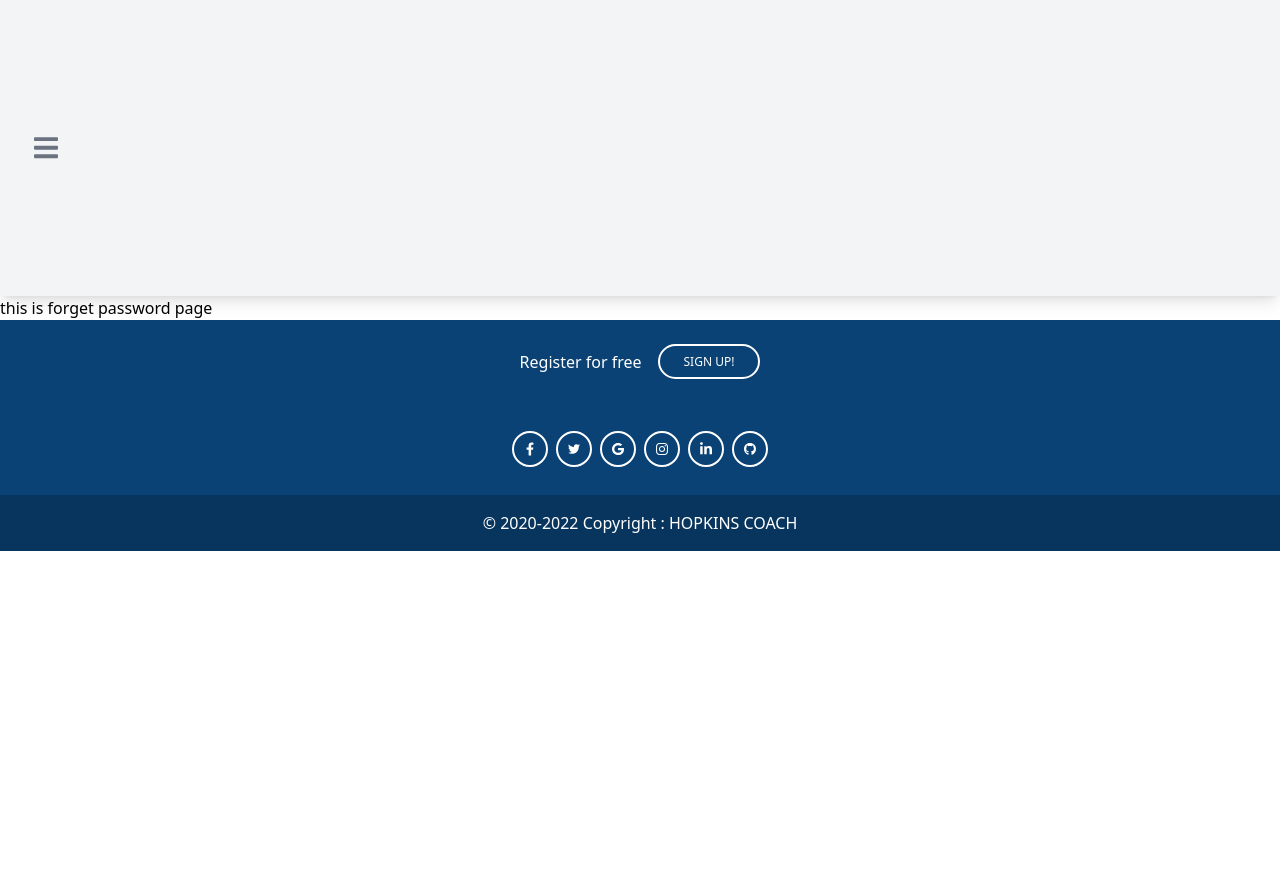
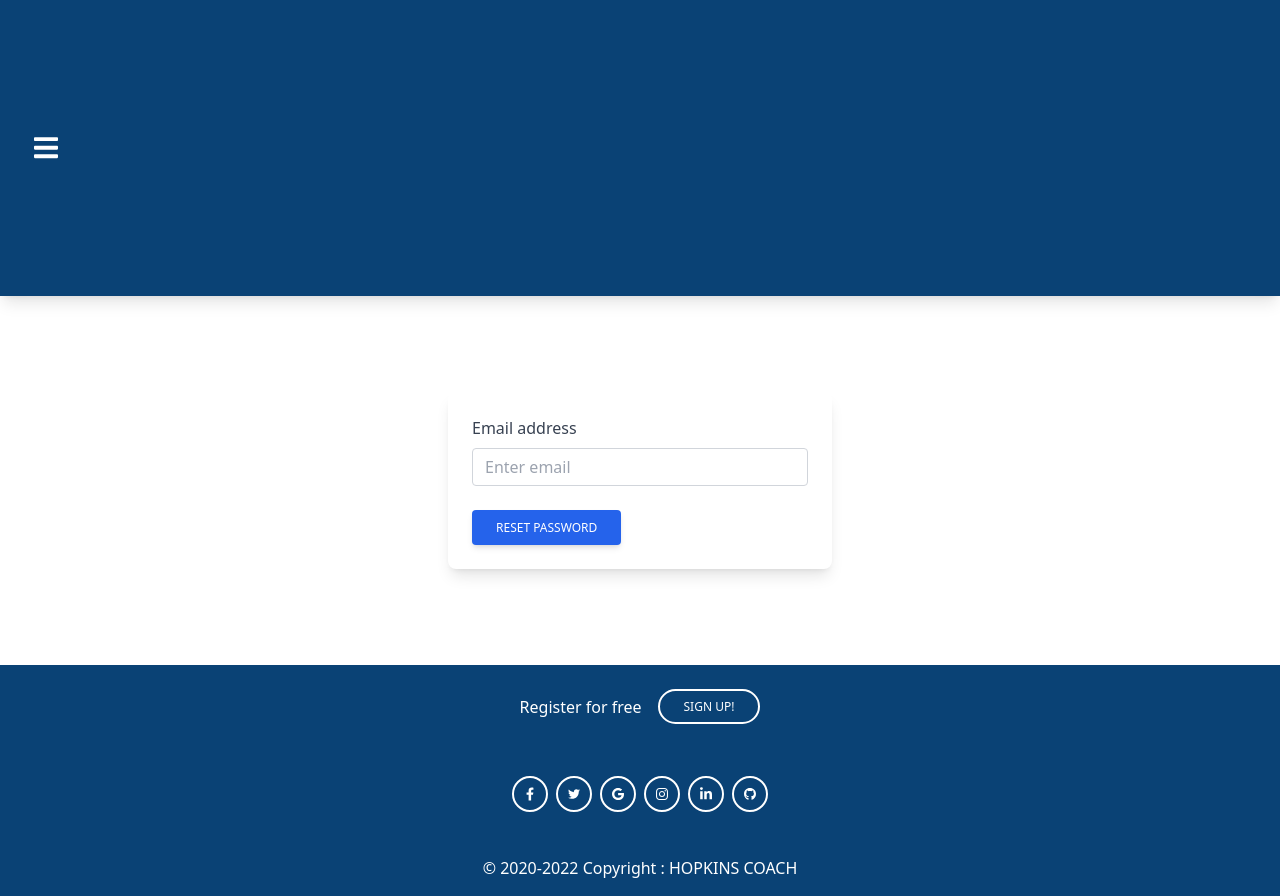
Before and after one commit to raselmahmud-coder/Independent-service-provider, a React (Create React App) app: page /forget_password in a window 1280 px wide. Before the commit the page ends 800 px from the top, so only its background shows below. Built offline with nearby package versions, Linux system fonts and the light colour scheme; no server answers; what tw-elements would draw is missing.

Commit message:
design correction and final production test

```diff
--- a/src/components/Pages/CheckOut/Checkout.js
+++ b/src/components/Pages/CheckOut/Checkout.js
@@ -3,7 +3,7 @@ import React from 'react';
 const Checkout = () => {
     return (
         <div>
-            <h1 className="text-5xl text-center my-5">hello check out page</h1>
+            <h1 className="text-3xl text-center my-5">welcome to the secret check out page coming soon the full design</h1>
         </div>
     );
 };
--- a/src/components/Pages/ForgetPassword/ForgetPassword.js
+++ b/src/components/Pages/ForgetPassword/ForgetPassword.js
@@ -1,11 +1,89 @@
-import React from 'react';
+import React from "react";
+import { useSendPasswordResetEmail } from "react-firebase-hooks/auth";
+import toast from "react-hot-toast";
+import auth from "../../../Firebase-init";
+import Spinner from "../../Shared/Spinner/Spinner";
 
 const ForgetPassword = () => {
-    return (
-        <div>
-            <h1>this is forget password page</h1>
-        </div>
-    );
+  const [sendPasswordResetEmail, sending, error] =
+    useSendPasswordResetEmail(auth);
+  const handlePasswordReset = async (e) => {
+    e.preventDefault();
+    const email = e.target.email.value;
+      await sendPasswordResetEmail(email);
+      toast.success("successfully sent password reset link", {
+          id:"reset"
+      })
+  };
+if (sending) {
+    return <Spinner/>
+    }
+    if (error) {
+        toast.error(error?.code, {
+            id:"reset_error"
+        })
+    }
+  return (
+    <div>
+      <div class="block p-6 rounded-lg shadow-lg bg-white max-w-sm mx-auto my-24">
+        <form onSubmit={handlePasswordReset}>
+          <div class="form-group mb-6">
+            <label
+              htmlFor="exampleInputEmail1"
+              class="form-label inline-block mb-2 text-gray-700"
+            >
+              Email address
+            </label>
+            <input
+              required
+              type="email"
+              name="email"
+              class="form-control
+        block
+        w-full
+        px-3
+        py-1.5
+        text-base
+        font-normal
+        text-gray-700
+        bg-white bg-clip-padding
+        border border-solid border-gray-300
+        rounded
+        transition
+        ease-in-out
+        m-0
+        focus:text-gray-700 focus:bg-white focus:border-blue-600 focus:outline-none"
+              id="exampleInputEmail1"
+              aria-describedby="emailHelp"
+              placeholder="Enter email"
+            />
+          </div>
+          <button
+            type="submit"
+            class="
+      px-6
+      py-2.5
+      bg-blue-600
+      text-white
+      font-medium
+      text-xs
+      leading-tight
+      uppercase
+      rounded
+      shadow-md
+      hover:bg-blue-700 hover:shadow-lg
+      focus:bg-blue-700 focus:shadow-lg focus:outline-none focus:ring-0
+      active:bg-blue-800 active:shadow-lg
+      transition
+      duration-150
+      ease-in-out"
+          >
+            Reset Password
+          </button>
+        </form>
+      </div>
+    </div>
+  );
 };
 
 export default ForgetPassword;
--- a/src/components/Pages/Sign Up/SignUp.js
+++ b/src/components/Pages/Sign Up/SignUp.js
@@ -21,7 +21,7 @@ const SignUp = () => {
   const [signInWithGoogle, googleUser, googleLoading, googleError] =
     useSignInWithGoogle(auth);
   const [createUserWithEmailAndPassword, user, loading, error] =
-    useCreateUserWithEmailAndPassword(auth);
+    useCreateUserWithEmailAndPassword(auth, { sendEmailVerification: true });
   const [userInfo, setUserInfo] = useState({
     email: "",
     password: "",
@@ -91,7 +91,7 @@ const SignUp = () => {
     });
   }
   if (googleError || error) {
-    toast.error("error happened", {
+    toast.error(googleError?.code || error?.code, {
       id: "error",
     });
   }
--- a/src/components/Pages/SignIn/SignIn.js
+++ b/src/components/Pages/SignIn/SignIn.js
@@ -30,7 +30,6 @@ const SignIn = () => {
   const handleForm = (e) => {
     e.preventDefault();
     signInWithEmailAndPassword(userInfo?.email, userInfo?.password);
-    console.log("sign is here");
   };
   const handleGoogleSignIn = () => {
     signInWithGoogle();
@@ -39,7 +38,7 @@ const SignIn = () => {
     return <Spinner />;
   }
   if (googleError || error) {
-    toast.error("error happened", {
+    toast.error(googleError?.code || error?.code, {
       id: "error",
     });
   }
--- a/src/components/Shared/Footer/Footer.js
+++ b/src/components/Shared/Footer/Footer.js
@@ -14,7 +14,7 @@ const Footer = () => {
               <span className="mr-4">Register for free</span>
               <button
                 type="button"
-                className="inline-block px-6 py-2 border-2 border-white text-white font-medium text-xs leading-tight uppercase rounded-full hover:bg-green-400 focus:outline-none focus:ring-0 transition duration-150 ease-in-out"
+                className="inline-block px-6 py-2 border-2 border-white text-white font-medium text-xs leading-tight uppercase rounded-full hover:text-gray-200 focus:outline-none focus:ring-0 transition duration-150 ease-in-out"
               >
                 Sign up!
               </button>
@@ -26,7 +26,7 @@ const Footer = () => {
             <a
               href="#!"
               type="button"
-              className="rounded-full border-2 border-white text-white leading-normal uppercase hover:bg-green-400 focus:outline-none focus:ring-0 transition duration-150 ease-in-out w-9 h-9 m-1"
+              className="rounded-full border-2 border-white text-white leading-normal uppercase hover:text-gray-200 focus:outline-none focus:ring-0 transition duration-150 ease-in-out w-9 h-9 m-1"
             >
               <svg
                 aria-hidden="true"
@@ -48,7 +48,7 @@ const Footer = () => {
             <a
               href="#!"
               type="button"
-              className="rounded-full border-2 border-white text-white leading-normal uppercase hover:bg-green-400 focus:outline-none focus:ring-0 transition duration-150 ease-in-out w-9 h-9 m-1"
+              className="rounded-full border-2 border-white text-white leading-normal uppercase hover:text-gray-200 focus:outline-none focus:ring-0 transition duration-150 ease-in-out w-9 h-9 m-1"
             >
               <svg
                 aria-hidden="true"
@@ -70,7 +70,7 @@ const Footer = () => {
             <a
               href="#!"
               type="button"
-              className="rounded-full border-2 border-white text-white leading-normal uppercase hover:bg-green-400 focus:outline-none focus:ring-0 transition duration-150 ease-in-out w-9 h-9 m-1"
+              className="rounded-full border-2 border-white text-white leading-normal uppercase hover:text-gray-200 focus:outline-none focus:ring-0 transition duration-150 ease-in-out w-9 h-9 m-1"
             >
               <svg
                 aria-hidden="true"
@@ -92,7 +92,7 @@ const Footer = () => {
             <a
               href="#!"
               type="button"
-              className="rounded-full border-2 border-white text-white leading-normal uppercase hover:bg-green-400 focus:outline-none focus:ring-0 transition duration-150 ease-in-out w-9 h-9 m-1"
+              className="rounded-full border-2 border-white text-white leading-normal uppercase hover:text-gray-200 focus:outline-none focus:ring-0 transition duration-150 ease-in-out w-9 h-9 m-1"
             >
               <svg
                 aria-hidden="true"
@@ -114,7 +114,7 @@ const Footer = () => {
             <a
               href="#!"
               type="button"
-              className="rounded-full border-2 border-white text-white leading-normal uppercase hover:bg-green-400 focus:outline-none focus:ring-0 transition duration-150 ease-in-out w-9 h-9 m-1"
+              className="rounded-full border-2 border-white text-white leading-normal uppercase hover:text-gray-200 focus:outline-none focus:ring-0 transition duration-150 ease-in-out w-9 h-9 m-1"
             >
               <svg
                 aria-hidden="true"
@@ -136,7 +136,7 @@ const Footer = () => {
             <a
               href="#!"
               type="button"
-              className="rounded-full border-2 border-white text-white leading-normal uppercase hover:bg-green-400 focus:outline-none focus:ring-0 transition duration-150 ease-in-out w-9 h-9 m-1"
+              className="rounded-full border-2 border-white text-white leading-normal uppercase hover:text-gray-200 focus:outline-none focus:ring-0 transition duration-150 ease-in-out w-9 h-9 m-1"
             >
               <svg
                 aria-hidden="true"
@@ -158,7 +158,7 @@ const Footer = () => {
         </div>
         <div
           className="text-center p-4"
-          style={{ backgroundColor: "rgba(0, 0, 0, 0.2)" }}
+          style={{ backgroundColor: "#0A4275" }}
         >
           &copy; 2020-{new Date().getFullYear()} Copyright :{" "}
           <Link className="text-white" to={"/"}>
--- a/src/components/Shared/Navbar/Navbar.js
+++ b/src/components/Shared/Navbar/Navbar.js
@@ -5,7 +5,7 @@ import { Link } from "react-router-dom";
 import auth from "../../../Firebase-init";
 import placeholder from "../../../images/placeholderImg.png";
 const Navbar = () => {
-  const [user, loading, error] = useAuthState(auth);
+  const [user] = useAuthState(auth);
   console.log(user?.photoURL);
   const handleSignOut = () => {
     signOut(auth);
@@ -13,6 +13,7 @@ const Navbar = () => {
   return (
     <>
       <nav
+        style={{ backgroundColor: "#0A4275" }}
         className="
   relative
   w-full
@@ -20,10 +21,9 @@ const Navbar = () => {
   items-center
   justify-between
   py-4
-  bg-gray-100
-  text-gray-500
-  hover:text-gray-700
-  focus:text-gray-700
+  text-white
+  hover:text-gray-200
+  focus:text-white
   shadow-lg
   navbar navbar-expand-lg navbar-light
   "
@@ -32,7 +32,7 @@ const Navbar = () => {
           <button
             className="
       navbar-toggler
-      text-gray-500
+      text-white
       border-0
       hover:shadow-none hover:no-underline
       py-2
@@ -71,21 +71,21 @@ const Navbar = () => {
               className="
         flex
         items-center
-        text-gray-900
-        hover:text-gray-900
-        focus:text-gray-900
+        text-white
+        hover:text-gray-100
+        focus:text-gray-200
         mt-2
         lg:mt-0
         mr-1
       "
-              to={""}
+              to={"/"}
             >
               <h1 className="text-bold">HOPKINS COACH</h1>
             </Link>
             <ul className="navbar-nav flex flex-col pl-0 list-style-none m-auto">
               <li className="nav-item p-2">
                 <Link
-                  className="nav-link text-gray-500 hover:text-gray-700 focus:text-gray-700 p-0"
+                  className="nav-link text-white hover:text-gray-200 focus:text-gray-700 p-0"
                   to={""}
                 >
                   Home
@@ -93,7 +93,7 @@ const Navbar = () => {
               </li>
               <li className="nav-item p-2">
                 <Link
-                  className="nav-link text-gray-500 hover:text-gray-700 focus:text-gray-700 p-0"
+                  className="nav-link text-white hover:text-gray-200 focus:text-gray-700 p-0"
                   to={"/blog"}
                 >
                   Blog
@@ -101,7 +101,7 @@ const Navbar = () => {
               </li>
               <li className="nav-item p-2">
                 <Link
-                  className="nav-link text-gray-500 hover:text-gray-700 focus:text-gray-700 p-0"
+                  className="nav-link text-white hover:text-gray-200 focus:text-gray-700 p-0"
                   to={"/about"}
                 >
                   About
@@ -109,7 +109,7 @@ const Navbar = () => {
               </li>
               <li className="nav-item p-2">
                 <Link
-                  className="nav-link text-gray-500 hover:text-gray-700 focus:text-gray-700 p-0"
+                  className="nav-link text-white hover:text-gray-200 focus:text-gray-700 p-0"
                   to={"/checkout"}
                 >
                   Checkout
@@ -117,7 +117,7 @@ const Navbar = () => {
               </li>
               <li className="nav-item p-2">
                 <Link
-                  className="nav-link text-gray-500 hover:text-gray-700 focus:text-gray-700 p-0"
+                  className="nav-link text-white hover:text-gray-200 focus:text-gray-700 p-0"
                   to={"/sign_in"}
                 >
                   {user ? (
@@ -130,7 +130,7 @@ const Navbar = () => {
               {!user && (
                 <li className="nav-item p-2">
                   <Link
-                    className="nav-link text-gray-500 hover:text-gray-700 focus:text-gray-700 p-0"
+                    className="nav-link text-white hover:text-gray-200 focus:text-gray-700 p-0"
                     to={"/sign_up"}
                   >
                     Sign Up
@@ -143,7 +143,7 @@ const Navbar = () => {
           {user && (
             <div className="flex items-center relative">
               <Link
-                className="text-gray-500 hover:text-gray-700 focus:text-gray-700 mr-4"
+                className="text-white hover:text-gray-200 focus:text-gray-700 mr-4"
                 to={"/"}
               >
                 <svg
@@ -165,8 +165,8 @@ const Navbar = () => {
               <div className="dropdown relative">
                 <Link
                   className="
-          text-gray-500
-          hover:text-gray-700
+          text-white
+          hover:text-gray-200
           focus:text-gray-700
           mr-4
           dropdown-toggle
```
Also changed, not shown: firebase.json (added), 2 other files (tests, documents, lock files or other folders).
